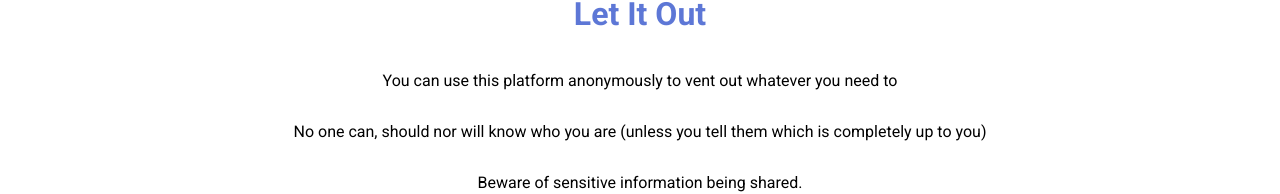
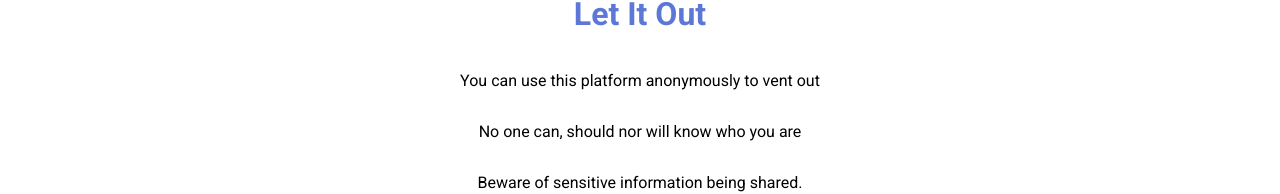
Before and after one commit to JustHarlys/Let-It-Out, a React (Vite) app: page / in a window 1280 px wide. Shown: the part 134-328 px from the top of the page. Built offline with nearby package versions, Linux system fonts and the light colour scheme; no server answers.

Commit message:
Modificaciones de estilo y textos

```diff
--- a/src/App.css
+++ b/src/App.css
@@ -82,11 +82,10 @@ body {
 }
 
 .walls-container {
-  border: 1px solid rgba(59, 91, 206, 0.829);
+  border-bottom: 1px solid rgba(59, 91, 206, 0.829);
   padding: 20px;
   margin-top: 10px;
   max-width: 95%;
-  box-shadow: 5px 5px 10px rgba(59, 91, 206, 0.829);
 }
 
 .user-date {
--- a/src/Components/Home.jsx
+++ b/src/Components/Home.jsx
@@ -35,8 +35,8 @@ function Home(props) {
       <main className='home'>
         <div className='main-text'>
           <h1 className='home-h1'>Let It Out</h1>
-          <p>You can use this platform anonymously to vent out whatever you need to</p>
-          <p>No one can, should nor will know who you are (unless you tell them which is completely up to you)</p>
+          <p>You can use this platform anonymously to vent out </p>
+          <p>No one can, should nor will know who you are</p>
           <p>Beware of sensitive information being shared.</p>
           <p>Each entry your user changes</p>
         </div>
```
